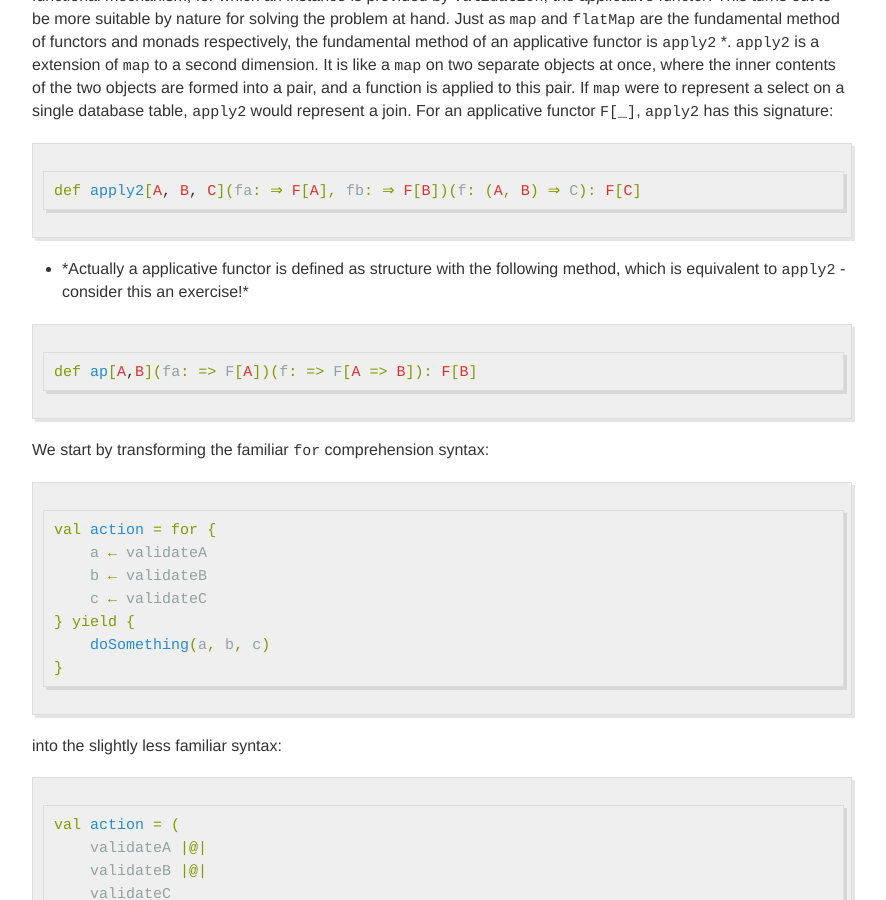
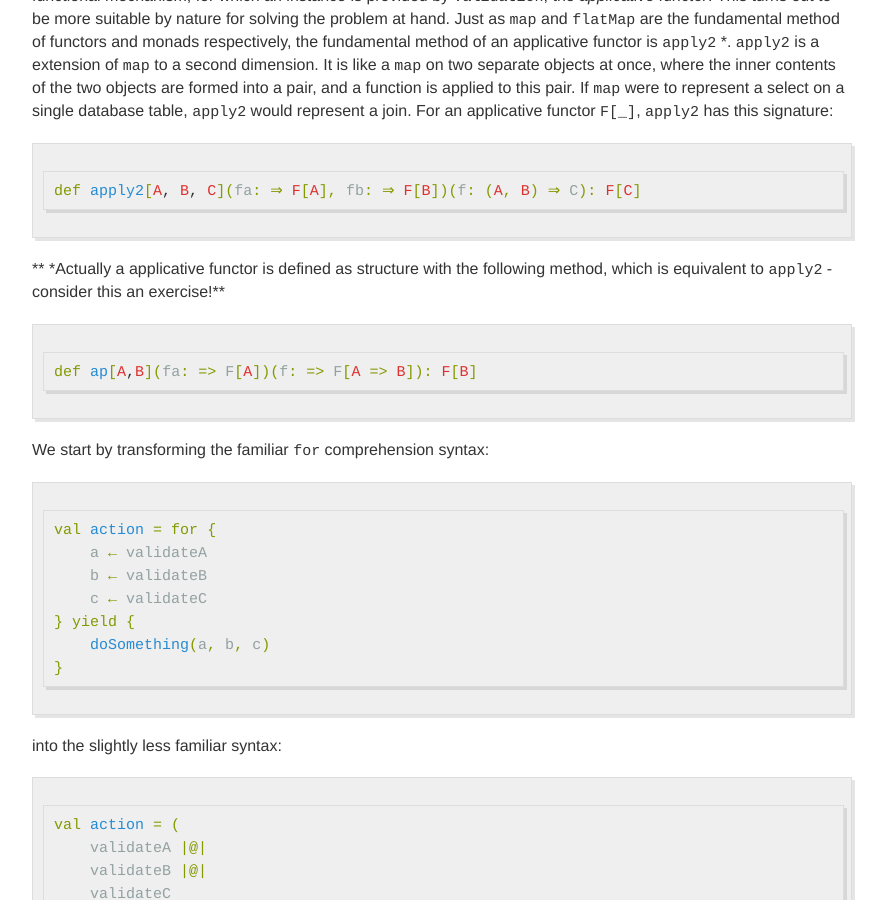
Before and after one commit to szoio/szoio.github.io, a Jekyll site: the page built from _posts/2016-04-29-bulletproof-functional-validation-using-scalaz.md, in a window 1280 px wide and 900 px high, scrolled down 5979 px. Shown: the whole window, without its empty margins (198-1084 px from the left). Built offline with Jekyll 4.4.1, drawn with Linux system fonts in a browser that asks for light colours; comment, search, counter and statistics services are not loaded.

````diff
--- a/_posts/2016-04-29-bulletproof-functional-validation-using-scalaz.md
+++ b/_posts/2016-04-29-bulletproof-functional-validation-using-scalaz.md
@@ -223,7 +223,8 @@
 ```scala
 def apply2[A, B, C](fa: ⇒ F[A], fb: ⇒ F[B])(f: (A, B) ⇒ C): F[C]
 ```
-* &#42;Actually a applicative functor is defined as structure with the following method, which is equivalent to `apply2` - consider this an exercise!*
+
+** &#42;Actually a applicative functor is defined as structure with the following method, which is equivalent to `apply2` - consider this an exercise!**
 
 ```scala
 def ap[A,B](fa: => F[A])(f: => F[A => B]): F[B]
````
